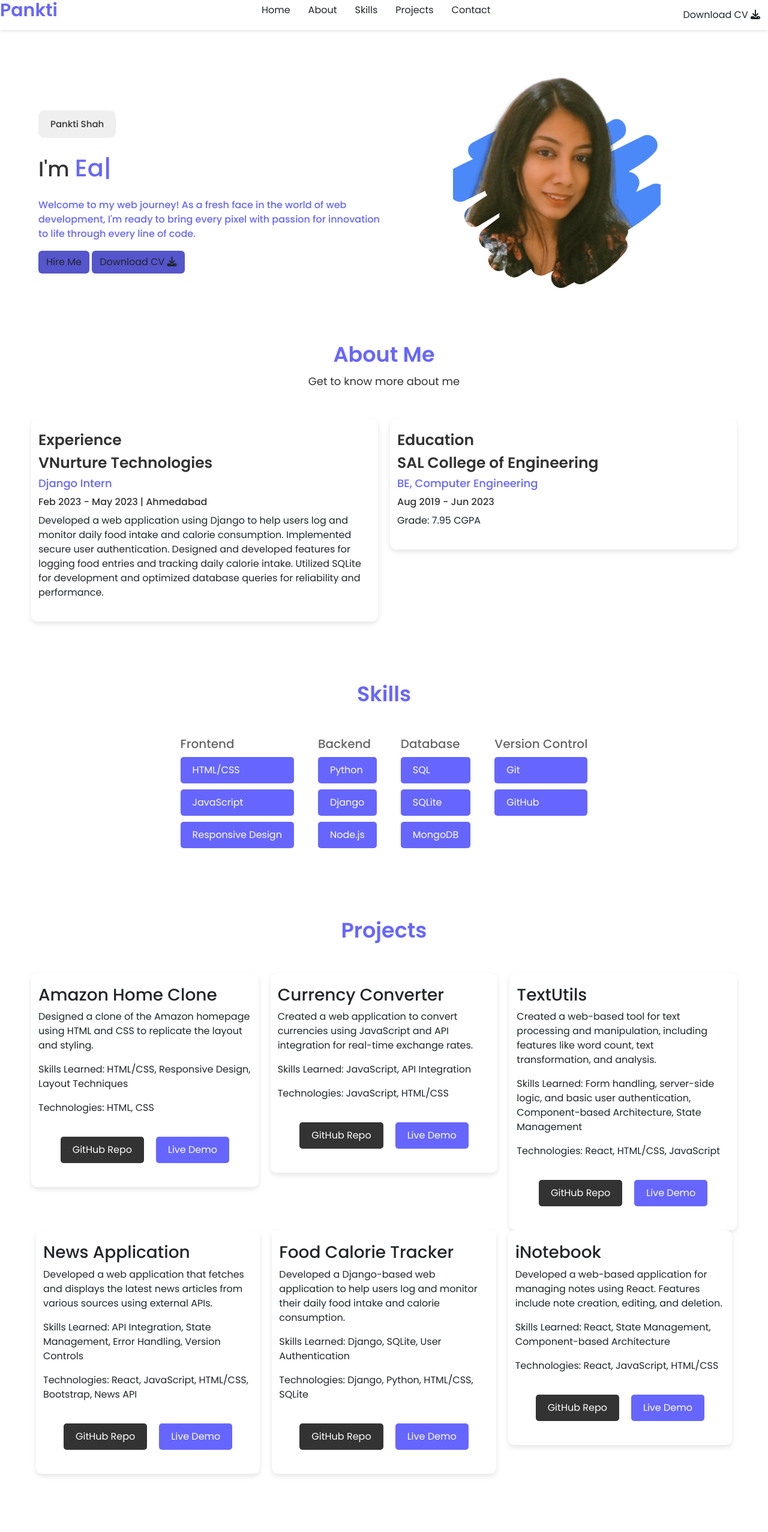
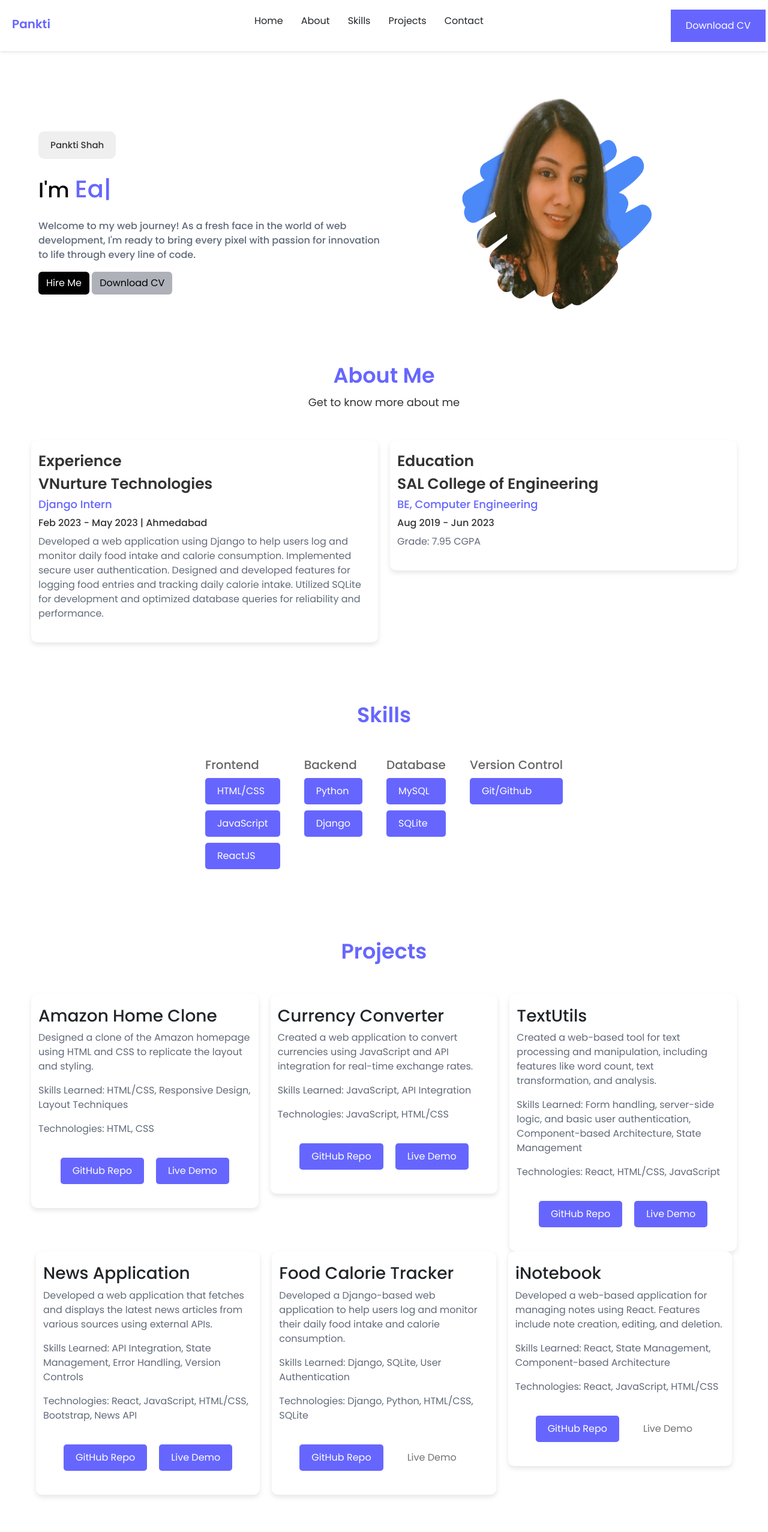
Before and after one commit to panktishah2302/panktiDigitWorld, a website: page index.html in a window 1280 px wide. Shown: the top 2554 px of the page at 60% size. Drawn offline with nearby package versions, Linux system fonts and the light colour scheme.

Commit message:
update styling

```diff
--- a/index.html
+++ b/index.html
@@ -25,7 +25,7 @@
     <title>Portfolio | Pankti Shah</title>
   </head>
   <body>
-      <header  class="header"id="header" aria-label="Main Navigation">
+      <header  class="header"id="header" aria-label="Main Navigation" role="banner">
         <div class="nav-logo">
           <p class="nav-name">Pankti</p>
         </div>
@@ -49,22 +49,20 @@
           </ul>
         </nav>
         <div class="nav-button">
-          <button class="btn">
-            Download CV <i class="fa-solid fa-download"></i>
+          <button class="btn" style="color: #FFFFFF;">
+            Download CV
           </button>
         </div>
-        <div class="nav-menu-btn" id="navMenuBtn" aria-label="Navigation Menu Button">
-          <i class="fa fa-bars" aria-hidden="true"></i>
-        </div>
+
       </header>
-      <main class="wrapper">
+      <main class="wrapper" role="main">
         <section class="featured-box" id="home">
           <div class="featured-text">
             <div class="featured-text-card">
               <span>Pankti Shah</span>
             </div>
             <div class="featured-name">
-              <p>I'm <span class="typedText"></span></p>
+              <p style="color: #000000;">I'm <span class="typedText"></span></p>
             </div>
             <div class="featured-text-info">
               <p>
@@ -74,9 +72,9 @@
               </p>
             </div>
             <div class="featured-text-btn">
-              <button class="btn blue-btn" onclick="scrollToContact()">Hire Me</button>
-              <button class="btn">
-                Download CV <i class="fa-solid fa-download"></i>
+              <button class="btn blue-btn" onclick="scrollToContact()" style="background-color: #000000; color:#FFFFFF">Hire Me</button>
+              <button class="btn" style="background-color: #aeb1b8; color:#000000">
+                Download CV
               </button>
             </div>
           </div>
@@ -125,7 +123,7 @@
               <ul class="skills-list">
                 <li class="skill-item">HTML/CSS</li>
                 <li class="skill-item">JavaScript</li>
-                <li class="skill-item">Responsive Design</li>
+                <li class="skill-item">ReactJS</li>
               </ul>
             </div>
             <div class="category">
@@ -133,22 +131,19 @@
               <ul class="skills-list">
                 <li class="skill-item">Python</li>
                 <li class="skill-item">Django</li>
-                <li class="skill-item">Node.js</li>
               </ul>
             </div>
             <div class="category">
               <h2>Database</h2>
               <ul class="skills-list">
-                <li class="skill-item">SQL</li>
+                <li class="skill-item">MySQL</li>
                 <li class="skill-item">SQLite</li>
-                <li class="skill-item">MongoDB</li>
               </ul>
             </div>
             <div class="category">
               <h2>Version Control</h2>
               <ul class="skills-list">
-                <li class="skill-item">Git</li>
-                <li class="skill-item">GitHub</li>
+                <li class="skill-item">Git/Github</li>
               </ul>
             </div>
           </div>
@@ -213,9 +208,8 @@
                 <p>Technologies: React, JavaScript, HTML/CSS, Bootstrap, News API</p>
                 <div class="button-container">
                   <a href="https://github.com/panktishah2302/News-React-App" class="btn btn-github" target="_blank">GitHub Repo</a>
-                  <button type="button" class="btn btn-primary btn btn-live-demo" data-bs-toggle="modal" data-bs-target="#exampleModal">
-                    Live Demo
-                  </button></div></div>
+                  <a href="videonews.mp4" class="btn btn-live-demo" target="_blank">Live Demo</a>
+                 </div></div>
 
 
               <div class="col project-box">
@@ -227,7 +221,7 @@
                 <p>Technologies: Django, Python, HTML/CSS, SQLite</p>
                 <div class="button-container">
                   <a href="https://github.com/panktishah2302/foodcalorietracker" class="btn btn-github" target="_blank">GitHub Repo</a>
-                  <a href="https://yourappdomain.com/food-calorie-tracker" class="btn btn-live-demo" target="_blank">Live Demo</a>
+                  <a href="" class="btn btn-live-demo disabled" target="_blank" aria-disabled="true">Live Demo</a>
                 </div>
               </div>
               <div class="col project-box">
@@ -239,7 +233,7 @@
                 <p>Technologies: React, JavaScript, HTML/CSS</p>
                 <div class="button-container">
                   <a href="https://github.com/yourusername/inotebook" class="btn btn-github" target="_blank">GitHub Repo</a>
-                  <a href="https://yourappdomain.com/inotebook" class="btn btn-live-demo" target="_blank">Live Demo</a>
+                  <a href="" class="btn btn-live-demo disabled" target="_blank" aria-disabled="true">Live Demo</a>
                 </div>
               </div>
             </div>
@@ -261,8 +255,8 @@
             <div class="col">
               <div class="form-control">
                       <div class="form-inputs">
-                          <input type="text" class="input-field" placeholder="Name" id="name" aria-label="Name" required />
-                          <input type="email" class="input-field" placeholder="Email" id="email" aria-label="Email" required />
+                        <input type="text" class="input-field" placeholder="Name" id="name" aria-label="Name" required minlength="2" maxlength="50"/>
+                        <input type="email" class="input-field" placeholder="Email" id="email" aria-label="Email" required />
                       </div>
                       <div class="text-area">
                           <textarea placeholder="Message" id="message" aria-label="Message" required></textarea>
@@ -278,7 +272,7 @@
           </div>
         </section>
              </main>
-      <footer>
+      <footer role="contentinfo">
         <div class="bottom-footer">
           <p>
             Copyright &copy;
@@ -288,19 +282,6 @@
         </div>
       </footer>
     </div>
-    <div class="modal fade" id="exampleModal" tabindex="-1" aria-labelledby="exampleModalLabel" aria-hidden="true">
-      <div class="modal-dialog">
-        <div class="modal-content">
-          <div class="modal-header">
-            <h5 class="modal-title" id="exampleModalLabel">News Application</h5>
-            <button type="button" class="btn-close" data-bs-dismiss="modal" aria-label="Close"></button>
-          </div>
-          <div class="modal-body">
-            <div class="embed-responsive embed-responsive-16by9">
-              <iframe class="embed-responsive-item" src="videonews.mp4"  allowfullscreen></iframe>
-            </div>
-          </div>
-
         </div>
 
       <script src="https://unpkg.com/typed.js@2.0.16/dist/typed.umd.js"></script>
--- a/script.js
+++ b/script.js
@@ -63,6 +63,7 @@ function sendMail() {
                 alert("Your msg sent successfull")
             }
         ).catch(err => {
-            console.log(err)
-        })
+            console.error('Error sending email:', err);
+            alert('Oops! Something went wrong. Please try again later.');
+        });
 }
--- a/style.css
+++ b/style.css
@@ -7,32 +7,41 @@
     font-family: 'Poppins', sans-serif;
 }
 
+body {
+    font-family: 'Poppins', sans-serif;
+    font-size: 16px;
+    line-height: 1.6;
+}
+
+h1,
+h2,
+h3,
+h4,
+h5,
+h6 {
+    font-weight: 600;
+}
+
+p {
+    margin-bottom: 1rem;
+    color: #616a79;
+}
+
+
 .btn {
     font-weight: 500;
     padding: 12px 20px;
-    background: #efefef;
-    border: none;
-    border-radius: 10px;
-    color: #333;
+    background: #6666ff;
+    color: #fff;
     display: flex;
     justify-content: center;
     align-items: center;
     gap: 7px;
-    transition: all 0.5s ease;
     cursor: pointer;
     font-size: 15px;
 }
 
-.btn:hover {
-    transform: scale(1.03);
-    background: #6666ff;
-    color: #fff;
-}
 
-.container {
-    width: 100%;
-    height: 100vh;
-}
 
 .wrapper {
     width: 90%;
@@ -52,8 +61,10 @@
 
 .nav-name {
     color: #6666ff;
-    font-size: 30px;
+    font-size: 20px;
     font-weight: 600;
+    margin-left: 20px;
+    margin-top: 10px;
 }
 
 .nav-menu {
@@ -66,6 +77,7 @@
     display: flex;
     gap: 30px;
     list-style-type: none;
+    font-size: 16px;
 }
 
 .nav-link {
@@ -84,12 +96,17 @@
     display: flex;
     justify-content: center;
     align-items: center;
+    color: #FFFFFF;
+    background-color: #6666ff;
+    padding: 8px 12px;
+    margin: 0 4px;
 }
 
 .nav-menu-btn {
     display: none;
     cursor: pointer;
     font-size: 24px;
+
 }
 
 #home {
@@ -117,17 +134,11 @@
     justify-content: center;
     align-items: center;
     gap: 7px;
-    transition: all 0.5s ease;
-    cursor: pointer;
     font-size: 15px;
     display: inline-block;
 }
 
-.featured-text-card:hover {
-    transform: scale(1.03);
-    background: #6666ff;
-    color: #fff;
-}
+
 
 .featured-name {
     font-size: 35px;
@@ -150,6 +161,7 @@
 
 .featured-text-btn .btn {
     background-color: #5555cc;
+    color: #FFFFFF;
 }
 
 .featured-image {
@@ -172,8 +184,6 @@
 .featured-image img {
     width: 100%;
     height: 100%;
-    object-fit: cover;
-    border-radius: 10px;
 }
 
 .section {
@@ -245,15 +255,6 @@
     margin-bottom: 10px;
 }
 
-.bottom-footer {
-    text-align: center;
-    padding: 20px;
-    background: #6666ff;
-    color: #fff;
-    font-size: 14px;
-    font-weight: 500;
-    margin-top: 20px;
-}
 
 
 
@@ -309,18 +310,7 @@
     background-color: #6666ff;
     border: none;
     cursor: pointer;
-    transition: background-color 0.3s ease;
 }
-
-.button-container .btn-github {
-    background-color: #333;
-}
-
-.button-container .btn:hover {
-    background-color: #555;
-}
-
-
 
 .contact-info {
     background: #efefef;
@@ -408,7 +398,6 @@ form button:hover {
 .bottom-footer {
     text-align: center;
     padding: 20px;
-    background: #6666ff;
     color: #fff;
     font-size: 14px;
     font-weight: 500;
@@ -466,7 +455,7 @@ form button:hover {
 }
 
 .header {
-    height: 50px;
+    height: 85px;
     width: 100%;
     display: flex;
     justify-content: space-between;
```
